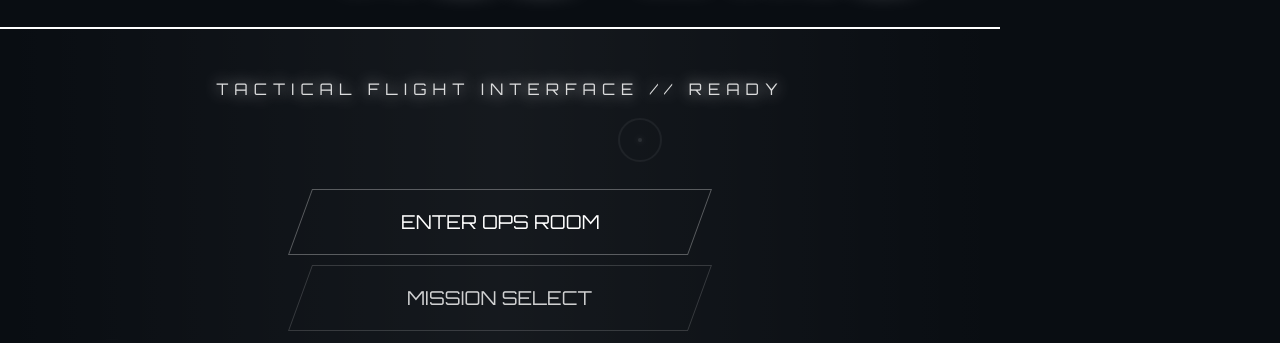
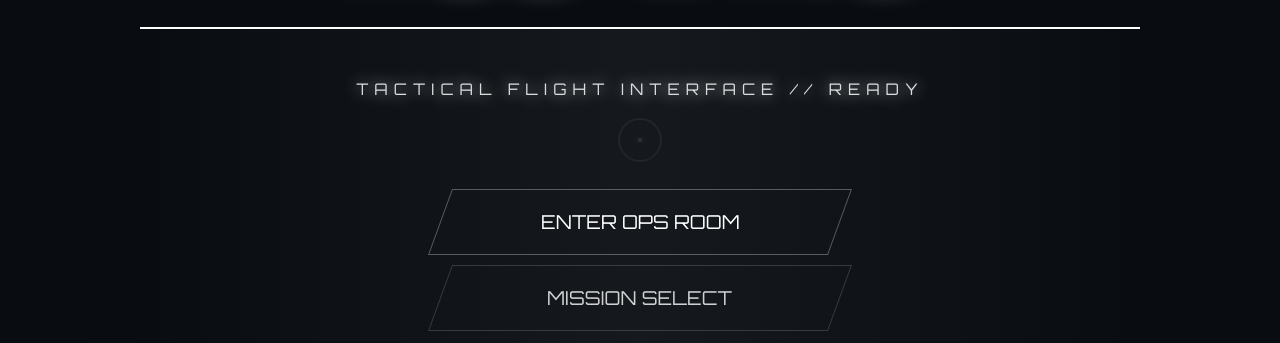
Before and after one commit to Accord33/dogflight-simulator, a plain HTML site: page index.html in a window 1280 px wide. Shown: the part 260-603 px from the top of the page. Drawn offline with nearby package versions, Linux system fonts and the light colour scheme.

Commit message:
feat: Add game over message and improve title screen layout

```diff
--- a/index.html
+++ b/index.html
@@ -50,6 +50,8 @@
         <div id="crosshair"></div>
         <div id="crosshair-dot"></div>
     </div>
+
+    <div id="game-over-msg" style="display:none;"></div>
 
     <div id="menu-overlay">
         <h1>ACE WING</h1>
--- a/style.css
+++ b/style.css
@@ -122,6 +122,7 @@ body { margin: 0; overflow: hidden; background-color: #000; font-family: 'Orbitr
     width: 900px; display: grid; grid-template-columns: 1fr 1fr; gap: 50px; padding: 50px;
     border-top: 2px solid #fff; border-bottom: 2px solid #fff;
     background: linear-gradient(90deg, rgba(0,0,0,0) 0%, rgba(255,255,255,0.05) 50%, rgba(0,0,0,0) 100%);
+    margin: 0 auto;
 }
 h1 { grid-column: 1 / -1; text-align: center; font-size: 5rem; margin: 0 0 30px 0; letter-spacing: 15px; text-shadow: 0 0 30px #fff; }
 .stage-btn {
@@ -137,7 +138,8 @@ h1 { grid-column: 1 / -1; text-align: center; font-size: 5rem; margin: 0 0 30px
 
 /* Menu states */
 .menu-section { display: none; width: 100%; }
-.menu-section.active { display: block; }
+.menu-section.active { display: flex; flex-direction: column; align-items: center; }
+.menu-section.active .menu-container { margin-left: auto; margin-right: auto; }
 .menu-actions { display: flex; flex-direction: column; gap: 10px; margin-top: 20px; }
 .ghost-btn { border-color: rgba(255,255,255,0.2); opacity: 0.8; }
 .ghost-btn:hover { background: rgba(255,255,255,0.2); color: #fff; }
```
